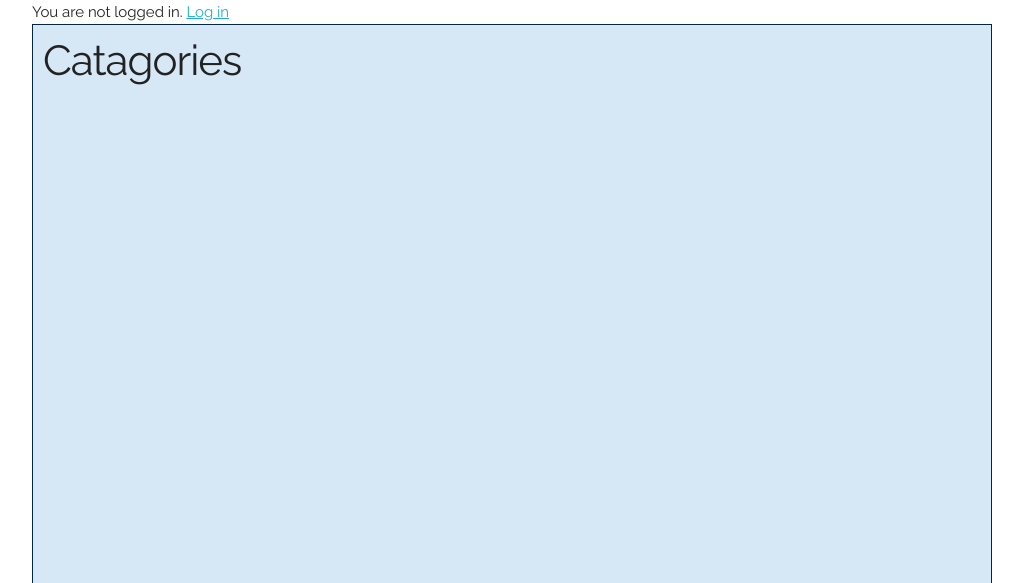
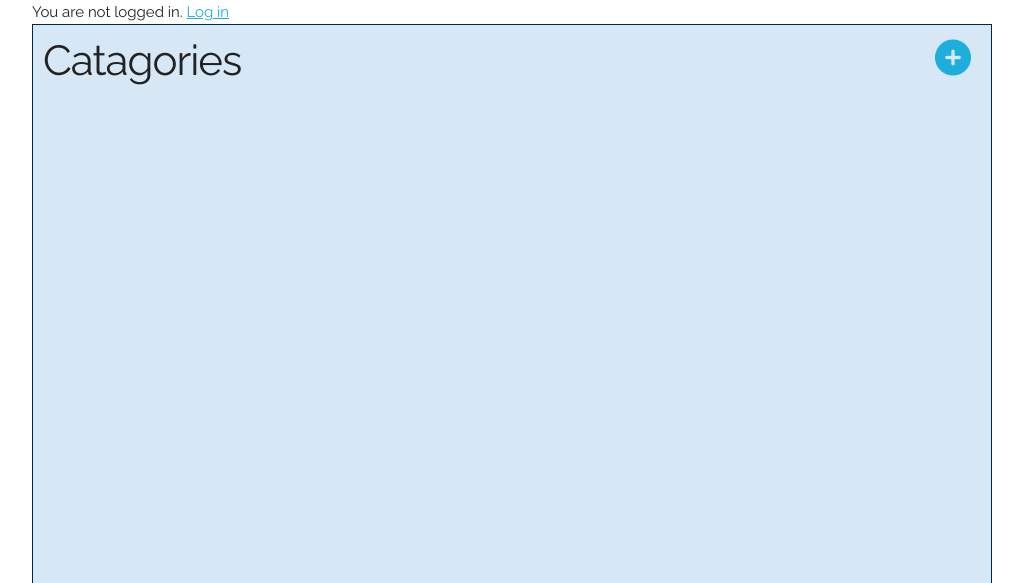
Before and after one commit to runar-rkmedia/catalog, a Flask app: page / in a window 1280 px wide. Shown: the part 134-717 px from the top of the page, without its empty margins (128-1151 px from the left). Run offline with Flask 2, Linux system fonts and the light colour scheme; data that the repository does not hold is empty; parts of the project's set-up code (start-up, migrations or seed data) failed here and were passed over; some libraries are stand-ins or nearby versions.

Commit message:
Add some links

```diff
--- a/assets/scss/style.scss
+++ b/assets/scss/style.scss
@@ -13,7 +13,16 @@ body {
         content: 'myLogo';
     }
 }
-
+.relative{
+  position: relative;
+}
+.add-catagory-button{
+  position: absolute;
+  top: 5px;
+  right: 20px;
+  font-size: 3.6rem;
+  color: #266cac;
+}
 .catagory{
   background-color: #266cac;
   color: white;
--- a/static/css/style.css
+++ b/static/css/style.css
@@ -9,6 +9,16 @@ body {
 
     .logo:before {
       content: 'myLogo'; }
+
+.relative {
+  position: relative; }
+
+  .add-catagory-button {
+    position: absolute;
+    top: 5px;
+    right: 20px;
+    font-size: 3.6rem;
+    color: #266cac; }
 
     .catagory {
       background-color: #266cac;
--- a/templates/catalogs.html
+++ b/templates/catalogs.html
@@ -1,12 +1,15 @@
 <!DOCTYPE html>
 {% extends "base.html" %}
 {% block body %}
-<h2>Catagories</h2>
+<h2 class="relative">Catagories</h2>
+<div class="add-catagory-button">
+<a href="{{url_for('view_catagory_new')}}"><i class="fa fa-plus-circle" aria-hidden="true"></i></a>
+</div>
 
 {% if catagories %}
 <div class="catagories">
   {% for catagory in catagories %}
-  <div class="catagory")">
+  <div class="catagory" style="cursor: pointer;" onclick="window.location='{{url_for('view_catagory',catagory=catagory.name)}}';">
         {{ catagory.name }}
   </div>
   {% endfor %}</div>
```
Lines whose indentation alone changed are shown as unchanged.
